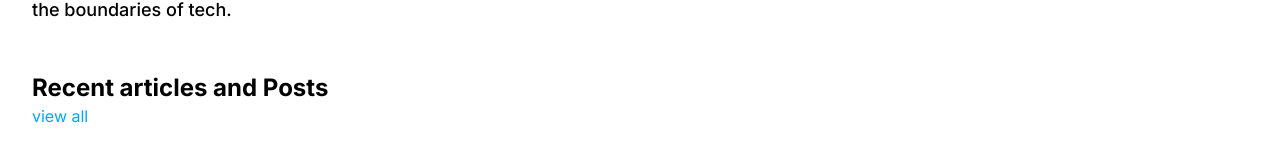
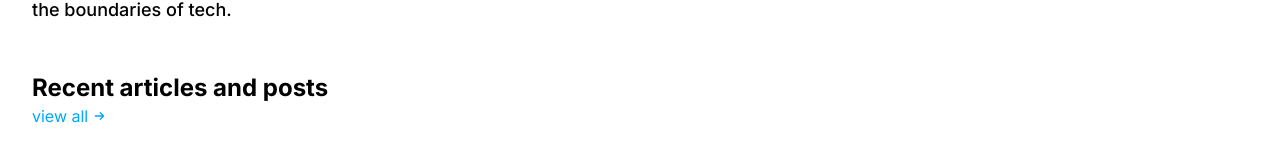
Before and after one commit to techwithshubh/techwithshubh-blogs, a Next.js app: page / in a window 1280 px wide. Shown: the part 644-806 px from the top of the page. Built offline with nearby package versions, Linux system fonts and the light colour scheme.

Commit message:
added view all svg icon

```diff
--- a/src/app/page.tsx
+++ b/src/app/page.tsx
@@ -78,11 +78,21 @@ export default function Home() {
       </section>
       <section className="bg-white">
         <div className="mx-auto max-w-screen-xl px-4 sm:px-6 lg:px-8">
-          <h2 className="font-bold text-2xl">Recent articles and Posts</h2>
-          <a href="#" className="text-soft-blue">view all</a>
-          <div className="py-4 sm:py-6 lg-py-8 min-h-56">
-
-          </div>
+          <h2 className="font-bold text-2xl">Recent articles and posts</h2>
+          <a href="#" className="text-soft-blue flex items-center gap-1">
+            <span>view all</span>
+            <svg
+              className="h-4 w-4 fill-soft-blue"
+              xmlns="http://www.w3.org/2000/svg"
+              id="Outline"
+              viewBox="0 0 24 24"
+              width="512"
+              height="512"
+            >
+              <path d="M18,12h0a2,2,0,0,0-.59-1.4l-4.29-4.3a1,1,0,0,0-1.41,0,1,1,0,0,0,0,1.42L15,11H5a1,1,0,0,0,0,2H15l-3.29,3.29a1,1,0,0,0,1.41,1.42l4.29-4.3A2,2,0,0,0,18,12Z" />
+            </svg>
+          </a>
+          <div className="py-4 sm:py-6 lg-py-8 min-h-56"></div>
         </div>
       </section>
     </>
```
